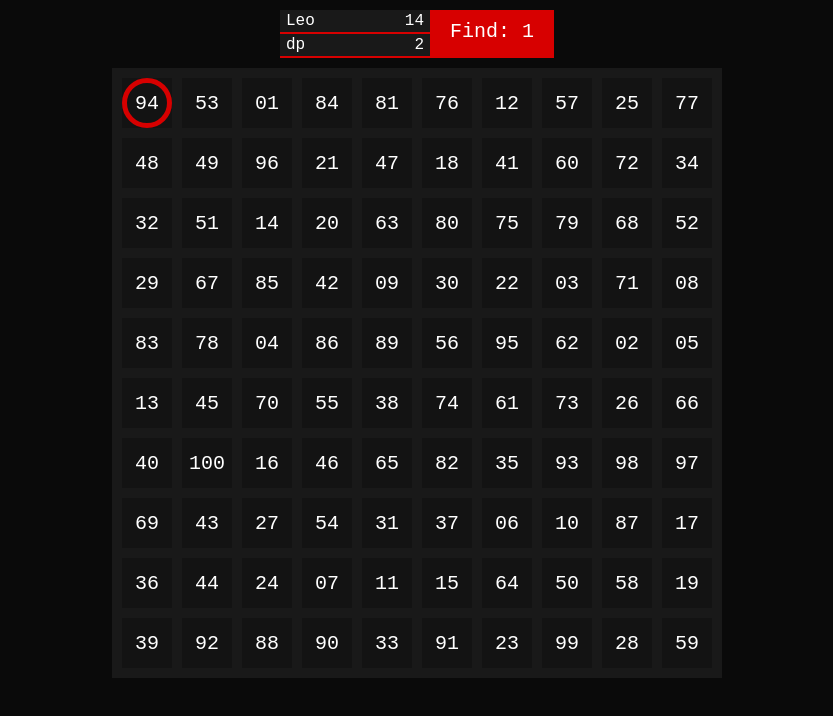
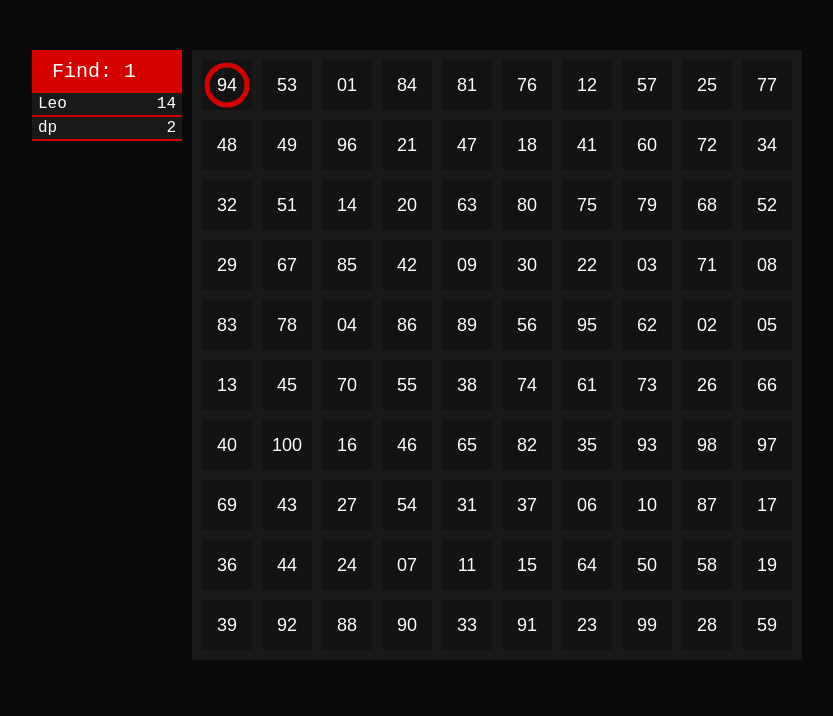
Before and after one commit to leocode09/Shaka2, a plain HTML site: page index.html in a window 1280 px wide. Shown: the whole page, without its empty margins (223-1056 px from the left). Drawn offline with Linux system fonts and the light colour scheme.

Commit message:
>_  single player complete

```diff
--- a/index.html
+++ b/index.html
@@ -11,6 +11,7 @@
 </head>
 <body>
     <div id="dashboard">
+        <div id="request">Find: 1</div>
         <div id="players">
             <div class="player">
                 <div class="name">Leo</div>
@@ -21,7 +22,6 @@
                 <div class="score">2</div>
             </div>
         </div>
-        <div id="request">Find: 1</div>
     </div>
     <div id="numbers"></div>
     <div id="movers">
--- a/numbers_display.js
+++ b/numbers_display.js
@@ -1,4 +1,13 @@
-const numbers = document.querySelector('#numbers')
+init_number()
+const request_ele = document.querySelector('#request')
+const number_list = [... document.querySelectorAll('.number')]
+const mover = document.querySelector('.mover')
+
+let centers = []
+let pos = 0
+let request = 1
+
+request_ele.textContent = 'Find: '+request
 
 function zeros(number) {
     const numberString = number.toString();
@@ -12,6 +21,8 @@ function zeros(number) {
     }
 }
 
+function init_number() {
+    const numbers = document.querySelector('#numbers')
     let numbers_str = ``
     for (let i = 0; i < 100; i++) {
         numbers_str += /*html*/ `
@@ -21,24 +32,32 @@ for (let i = 0; i < 100; i++) {
         `
     }
     numbers.innerHTML = numbers_str
+}
 
-let pos = 0
 
-onkeyup = e => {
+onkeydown = e => {
     const arrowKeys = {
         ArrowUp: () => (pos < 10)? pos+=90:pos-=10,
         ArrowDown: () => (pos > 89)? pos-=90:pos+=10,
         ArrowLeft: () => (zeros(pos)[1] == 0)? pos+=9:pos-=1,
-        ArrowRight: () => (zeros(pos)[1] == 9)? pos-=9:pos+=1
+        ArrowRight: () => (zeros(pos)[1] == 9)? pos-=9:pos+=1,
+        Enter: () => {
+            if (rand[pos]==request) {
+                request++
+                request_ele.textContent = 'Find: '+request
+                number_list[pos].style.color = '#d70000'
+            }
+        }
     };
     if (arrowKeys[e.key]) arrowKeys[e.key]();
     slide(pos, centers)
-    console.log(pos);
 }
 
-const number_list = [... document.querySelectorAll('.number')]
-let centers = []
-onresize = () => {
+
+onresize = number_location
+number_location()
+function number_location() {
+    console.log('mmm');
     centers = []
     number_list.forEach(num => {
         let properties = num.getBoundingClientRect()
@@ -46,48 +65,19 @@ onresize = () => {
             x: properties.left+(properties.width/2),
             y: properties.top+(properties.height/2)
         })
-    });
+    })
     slide(pos, centers)
-    console.log(centers);
 }
-number_list.forEach(num => {
-    let properties = num.getBoundingClientRect()
-    centers.push({
-        x: properties.left+(properties.width/2),
-        y: properties.top+(properties.height/2)
-    })
-});
-console.log(number_list);
-console.log(centers);
 
-let mover = document.querySelector('.mover')
-
-
-slide(pos, centers)
 function slide(pos, centers) {
-
-    mover.setAttribute('style', `
-        top: ${centers[pos].y}px;
-        left: ${centers[pos].x}px;
-        width: 20px;
-        height: 20px;
-
-    `)
-
-    setTimeout(() => {
-        mover.setAttribute('style', `
-            top: ${centers[pos].y}px;
-            left: ${centers[pos].x}px;
-            width: 50px;
-            height: 50px;
-        `)
-    }, 100);
+    mover.style.top = centers[pos].y+'px'
+    mover.style.left = centers[pos].x+'px'
 }
 
 function getRandomColor() {
-    var letters = '0123456789ABCDEF';
-    var color = '#';
-    for (var i = 0; i < 6; i++) {
+    let letters = '0123456789ABCDEF';
+    let color = '#';
+    for (i=0; i < 6; i++) {
         color += letters[Math.floor(Math.random() * 16)];
     }
     return color;
--- a/style.css
+++ b/style.css
@@ -21,6 +21,7 @@
     padding: 5px;
 }
 .number {
+    /* border-radius: 50%; */
     background: #131313;
     padding: 10px;
     display: flex;
@@ -29,8 +30,8 @@
     width: 50px;
     height: 50px;
     margin: 5px;
-    font-size: 20px;
-    font-family: monospace;
+    font-size: 18px;
+    font-family: sans-serif;
     color: white;
 }
  /* _____________________________ */
@@ -40,7 +41,8 @@
     /* position: fixed; */
     /* top: 10px; */
     /* left: 50vw; */
-    margin: 10px;
+    margin-right: 10px;
+    flex-direction: column;
 }
 
 #request {
@@ -55,11 +57,18 @@
 
 body {
     display: flex;
-    align-items: center;
+    align-items: flex-start;
     justify-content: center;
-    flex-direction: column;
+    flex-direction: row;
     background: #0a0a0a;
-
+    position: fixed;
+    top: 0;
+    left: 0;
+    width: 100vw;
+    height: 100vh;
+    align-content: space-around;
+    flex-wrap: nowrap;
+    padding-top: 50px;
 }
 
 #players {
@@ -83,15 +92,15 @@ body {
  /* _____________________________ */
 #movers {}
 .mover{
-    width: 60px;
     border: solid 5px #d70000;
-    height: 60px;
+    width: 45px;
+    height: 45px;
     transform: translate(-50%, -50%);
     position: fixed;
-    transition: all .2s linear;
+    transition: all .1s linear;
     border-radius: 50%;
 }
-
+/*
 @keyframes slide {
     0% {
         transform: translate(-50%, -50%) rotate(0deg);
@@ -108,4 +117,4 @@ body {
         width: 60px;
         height: 60px;
     }
-}
+} */
```
Lines whose indentation alone changed are shown as unchanged.
